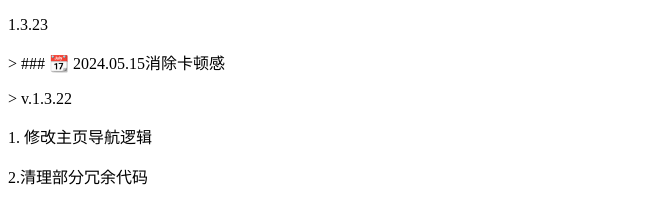
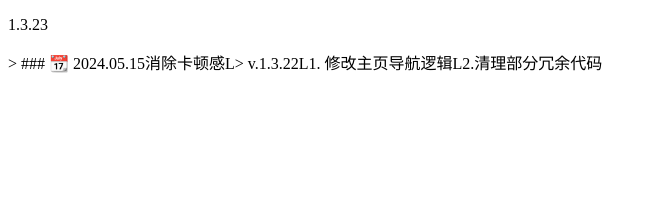
Before and after one commit to JiuR999/Mypages, a plain HTML site: page index.html in a window 1280 px wide. Shown: the whole page, without its empty margins (0-657 px from the left). Drawn offline with Linux system fonts and the light colour scheme.

Commit message:
Update index.html

```diff
--- a/index.html
+++ b/index.html
@@ -10,10 +10,6 @@
     <div id="content">
     </div>
     <p>
-      > ### 📆 2024.05.15消除卡顿感
-    </p>
-    <p>> v.1.3.22</p>
-    <p>1. 修改主页导航逻辑</p>
-    <p>2.清理部分冗余代码</p>
+      > ### 📆 2024.05.15消除卡顿感L> v.1.3.22L1. 修改主页导航逻辑L2.清理部分冗余代码</p>
   </body>
 </html>
```
